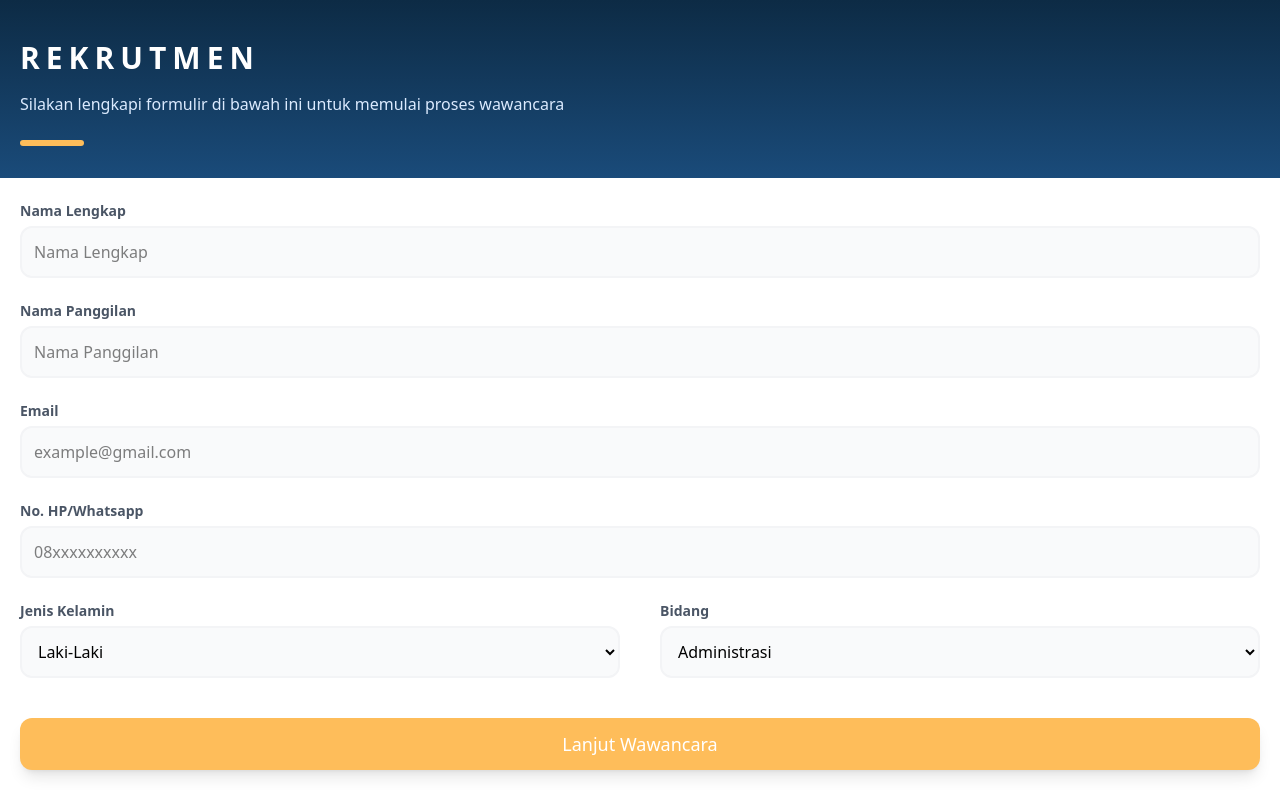
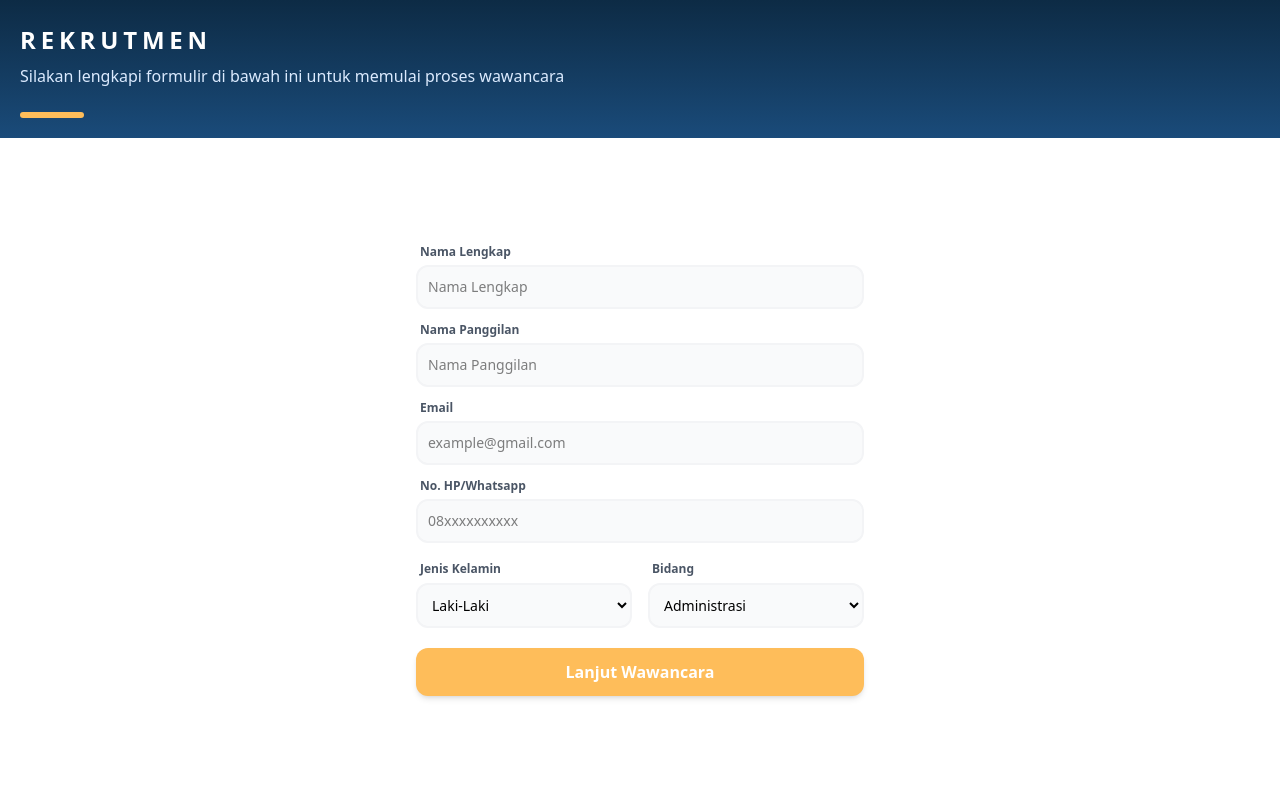
Before and after one commit to MuhammadHelga/web.rekrutkita, a React (Vite) app: page / in a window 1280 px wide. Built offline with nearby package versions, Linux system fonts and the light colour scheme.

Commit message:
Update FormPages

```diff
--- a/src/pages/FormPages.jsx
+++ b/src/pages/FormPages.jsx
@@ -51,10 +51,10 @@ function FormPages() {
     };
 
     return (
-        <div className='h-screen w-full flex flex-col bg-white overflow-hidden font-sans'>
-            <div className='bg-linear-to-b from-[#0D2B45] to-[#1a4b7a] w-full pt-10 pb-8 px-5 flex shrink-0'>
+        <div className='min-h-[100dvh] w-full flex flex-col bg-white overflow-hidden font-sans'>
+            <div className='bg-linear-to-b from-[#0D2B45] to-[#1a4b7a] w-full pt-6 pb-5 px-5 flex shrink-0'>
                 <div className="w-full">
-                    <h1 className='text-white text-3xl font-bold tracking-[0.2em] mb-4'
+                    <h1 className='text-white text-3xl md:text-2xl font-bold tracking-[0.2em] mb-2'
                         >REKRUTMEN
                     </h1>
                     <p className="text-blue-100 text-sm md:text-base mb-6 whitespace-normal md:whitespace-nowrap">
@@ -64,69 +64,69 @@ function FormPages() {
                 </div>
             </div>
 
-            <div className="grow overflow-y-auto w-full px-5 py-5 scrollbar-hide">
-                <div className="w-full mx-auto">
-                    <form onSubmit={handleSubmit}>
-                        <div className='mb-5'>
-                            <label className='text-gray-600 text-sm font-semibold'>Nama Lengkap</label>
+            <div className="flex-1 overflow-y-auto w-full px-5 py-4 flex flex-col justify-center scrollbar-hide">
+                <div className="w-full mx-auto max-w-md">
+                    <form onSubmit={handleSubmit} className="space-y-3">
+                        <div className='flex flex-col'>
+                            <label className='text-gray-600 text-[12px] font-semibold ml-1'>Nama Lengkap</label>
                             <input
                                 type="text"
                                 name="fullName"
                                 required
                                 onChange={handleChange}
-                                className="w-full mt-1 p-3 rounded-xl outline-none border-2 border-gray-100 bg-gray-50 focus:border-[#FEBD5A] transition-all"
+                                className="w-full mt-1 p-2.5 rounded-xl outline-none border-2 border-gray-100 bg-gray-50 focus:border-[#FEBD5A] transition-all text-sm"
                                 placeholder="Nama Lengkap"
                             />
                         </div>
 
-                        <div className='mb-5'>
-                            <label className='text-gray-600 text-sm font-semibold'>Nama Panggilan</label>
+                        <div className='flex flex-col'>
+                            <label className='text-gray-600 text-[12px] font-semibold ml-1'>Nama Panggilan</label>
                             <input
                                 type="text"
                                 name="nickName"
                                 required
                                 onChange={handleChange}
-                                className="w-full mt-1 p-3 rounded-xl outline-none border-2 border-gray-100 bg-gray-50 focus:border-[#FEBD5A] transition-all"
+                                className="w-full mt-1 p-2.5 rounded-xl outline-none border-2 border-gray-100 bg-gray-50 focus:border-[#FEBD5A] transition-all text-sm"
                                 placeholder="Nama Panggilan"
                             />
                         </div>
 
-                        <div className='mb-5'>
-                            <label className='text-gray-600 text-sm font-semibold'>Email</label>
+                        <div className='flex flex-col'>
+                            <label className='text-gray-600 text-[12px] font-semibold ml-1'>Email</label>
                             <input
                                 type="email"
                                 name="email"
                                 required
                                 onChange={handleChange}
-                                className="w-full mt-1 p-3 rounded-xl outline-none border-2 border-gray-100 bg-gray-50 focus:border-[#FEBD5A] transition-all"
+                                className="w-full mt-1 p-2.5 rounded-xl outline-none border-2 border-gray-100 bg-gray-50 focus:border-[#FEBD5A] transition-all text-sm"
                                 placeholder="example@gmail.com"
                             />
                         </div>
 
-                        <div className='mb-5'>
-                            <label className='text-gray-600 text-sm font-semibold'>No. HP/Whatsapp</label>
+                        <div className='flex flex-col'>
+                            <label className='text-gray-600 text-[12px] font-semibold ml-1'>No. HP/Whatsapp</label>
                             <input
                                 type="number"
                                 name="number"
                                 required
                                 onChange={handleChange}
-                                className="w-full mt-1 p-3 rounded-xl outline-none border-2 border-gray-100 bg-gray-50 focus:border-[#FEBD5A] transition-all"
+                                className="w-full mt-1 p-2.5 rounded-xl outline-none border-2 border-gray-100 bg-gray-50 focus:border-[#FEBD5A] transition-all text-sm"
                                 placeholder="08xxxxxxxxxx"
                             />
                         </div>
 
-                        <div className='grid grid-cols-2 gap-x-10 mb-10'>
+                        <div className='grid grid-cols-2 gap-x-4'>
                                 <div>
-                                    <label className='text-gray-600 text-sm font-semibold'>Jenis Kelamin</label>
-                                    <select className="w-full mt-1 p-3 rounded-xl outline-none border-2 border-gray-100 bg-gray-50 focus:border-[#FEBD5A]" name="gender" value={form.gender} onChange={handleChange}>
+                                    <label className='text-gray-600 text-[12px] font-semibold ml-1'>Jenis Kelamin</label>
+                                    <select className="w-full mt-1 p-2.5 rounded-xl outline-none border-2 border-gray-100 bg-gray-50 focus:border-[#FEBD5A] text-sm" name="gender" value={form.gender} onChange={handleChange}>
                                         <option value="Laki-Laki">Laki-Laki</option>
                                         <option value="Perempuan">Perempuan</option>
                                     </select>
                                 </div>
 
                                 <div>
-                                    <label className='text-gray-600 text-sm font-semibold'>Bidang</label>
-                                    <select className="w-full mt-1 p-3 rounded-xl outline-none border-2 border-gray-100 bg-gray-50 focus:border-[#FEBD5A]" name="role" value={form.role} onChange={handleChange}>
+                                    <label className='text-gray-600 text-[12px] font-semibold ml-1'>Bidang</label>
+                                    <select className="w-full mt-1 p-2.5 rounded-xl outline-none border-2 border-gray-100 bg-gray-50 focus:border-[#FEBD5A] text-sm" name="role" value={form.role} onChange={handleChange}>
                                         <option value="Administrasi">Administrasi</option>
                                         <option value="Sales">Sales</option>
                                         <option value="Gudang">Admin Gudang</option>
@@ -134,14 +134,16 @@ function FormPages() {
                                 </div>
                         </div>
 
+                        <div className="pt-2">
                             <button
                                 type="submit"
                                 disabled={isLoading}
-                            className={`w-full text-white text-lg p-3 rounded-xl shadow-lg transition-all
+                                className={`w-full text-white text-md font-bold p-3 rounded-xl shadow-md transition-all
                                     ${isLoading ? 'bg-gray-400 cursor-not-allowed' : 'bg-[#FEBD5A] hover:bg-[#e69c2d] active:scale-[0.98]'}`}
                             >
                                 {isLoading ? "Memulai..." : "Lanjut Wawancara"}
                             </button>
+                         </div>
                     </form>
                 </div>
             </div>
```
Lines whose indentation alone changed are shown as unchanged.
